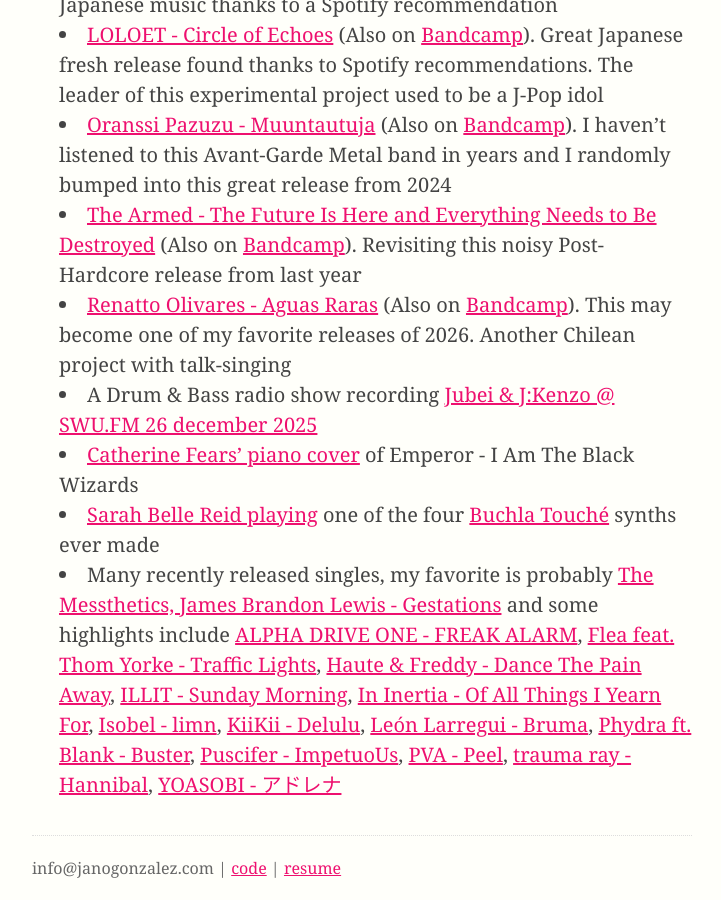
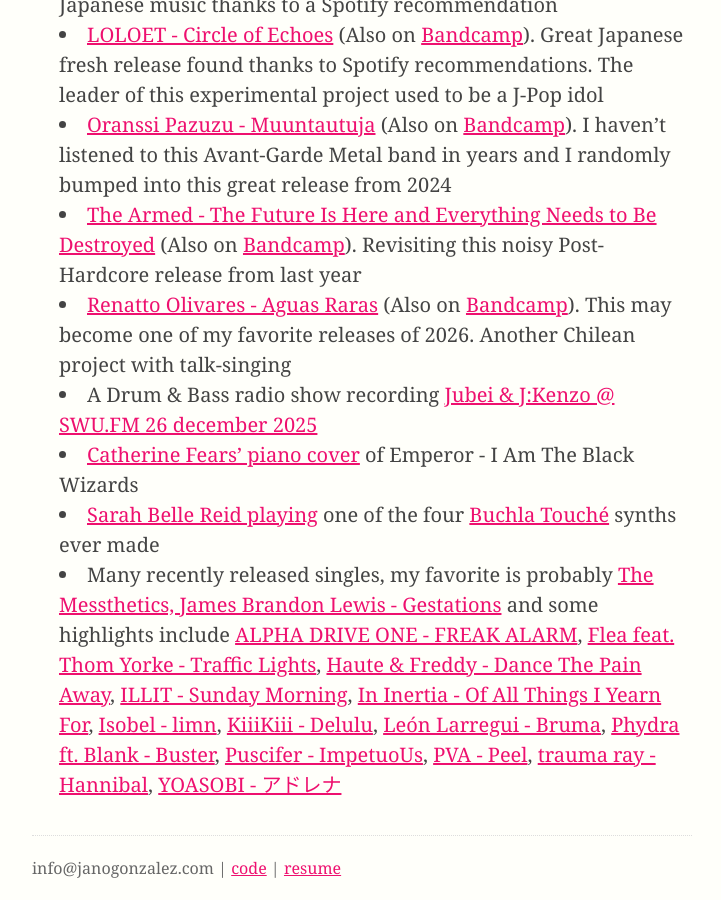
Before and after one commit to janogonzalez/janogonzalez.github.io, a Jekyll site: the page built from _posts/2026-01-18-week-3-of-2026.md, in a window 1280 px wide and 900 px high, scrolled down 1105 px. Shown: the whole window, without its empty margins (278-999 px from the left). Built offline with Jekyll 4.4.1, drawn with Linux system fonts in a browser that asks for light colours.

Commit message:
Fix typo

```diff
--- a/_posts/2026-01-18-week-3-of-2026.md
+++ b/_posts/2026-01-18-week-3-of-2026.md
@@ -34,7 +34,7 @@
 - A Drum & Bass radio show recording [Jubei & J:Kenzo @ SWU.FM 26 december 2025][jubei-j-kenzo]
 - [Catherine Fears' piano cover][cf-piano-cover] of Emperor - I Am The Black Wizards
 - [Sarah Belle Reid playing][sbr-playing] one of the four [Buchla Touché][buchla-touche] synths ever made
-- Many recently released singles, my favorite is probably [The Messthetics, James Brandon Lewis - Gestations][gestations] and some highlights include [ALPHA DRIVE ONE - FREAK ALARM][freak-alarm], [Flea feat. Thom Yorke - Traffic Lights][traffic-lights], [Haute & Freddy - Dance The Pain Away][dance-the-pain-away], [ILLIT - Sunday Morning][sunday-morning], [In Inertia - Of All Things I Yearn For][of-all-things], [Isobel - limn][limn], [KiiKii - Delulu][delulu], [León Larregui - Bruma][bruma], [Phydra ft. Blank - Buster][buster], [Puscifer - ImpetuoUs][impetuous], [PVA - Peel][peel], [trauma ray - Hannibal][hannibal], [YOASOBI - アドレナ][yoasobi]
+- Many recently released singles, my favorite is probably [The Messthetics, James Brandon Lewis - Gestations][gestations] and some highlights include [ALPHA DRIVE ONE - FREAK ALARM][freak-alarm], [Flea feat. Thom Yorke - Traffic Lights][traffic-lights], [Haute & Freddy - Dance The Pain Away][dance-the-pain-away], [ILLIT - Sunday Morning][sunday-morning], [In Inertia - Of All Things I Yearn For][of-all-things], [Isobel - limn][limn], [KiiiKiii - Delulu][delulu], [León Larregui - Bruma][bruma], [Phydra ft. Blank - Buster][buster], [Puscifer - ImpetuoUs][impetuous], [PVA - Peel][peel], [trauma ray - Hannibal][hannibal], [YOASOBI - アドレナ][yoasobi]
 
 [aguas-raras]: https://open.spotify.com/album/6qQ3GcbQxL0thwb96qPR2d
 [aguas-raras-bandcamp]: https://renattoolivares.bandcamp.com/album/aguas-raras
```
